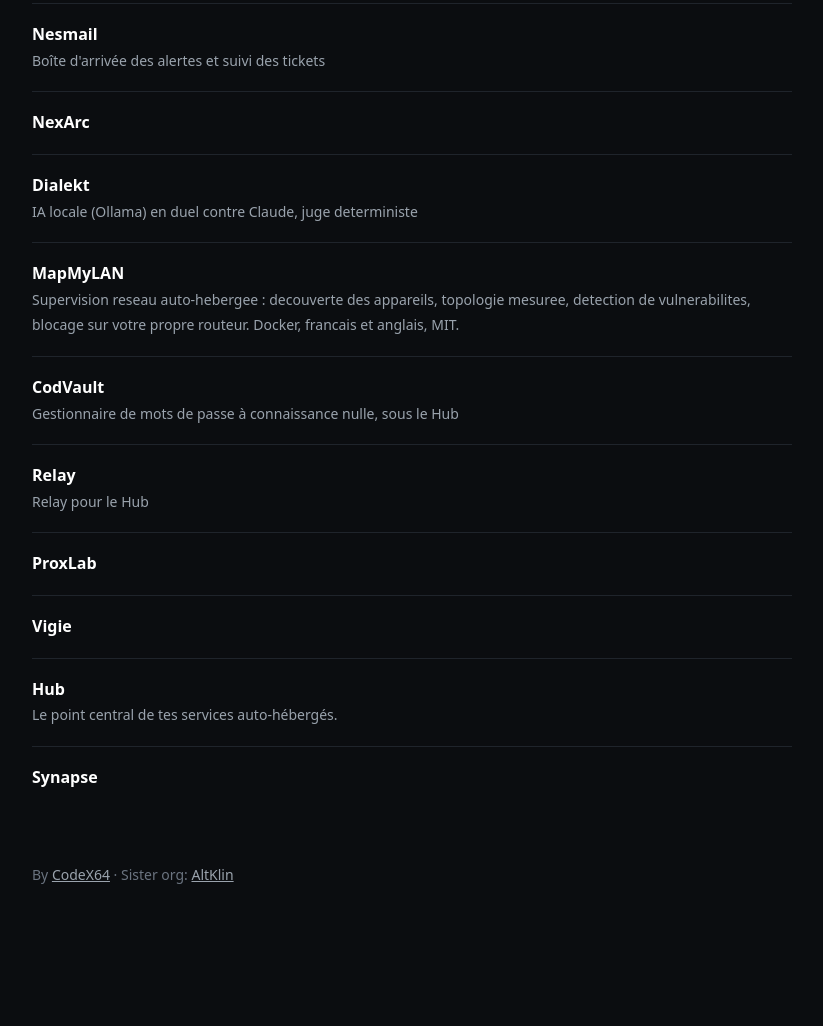
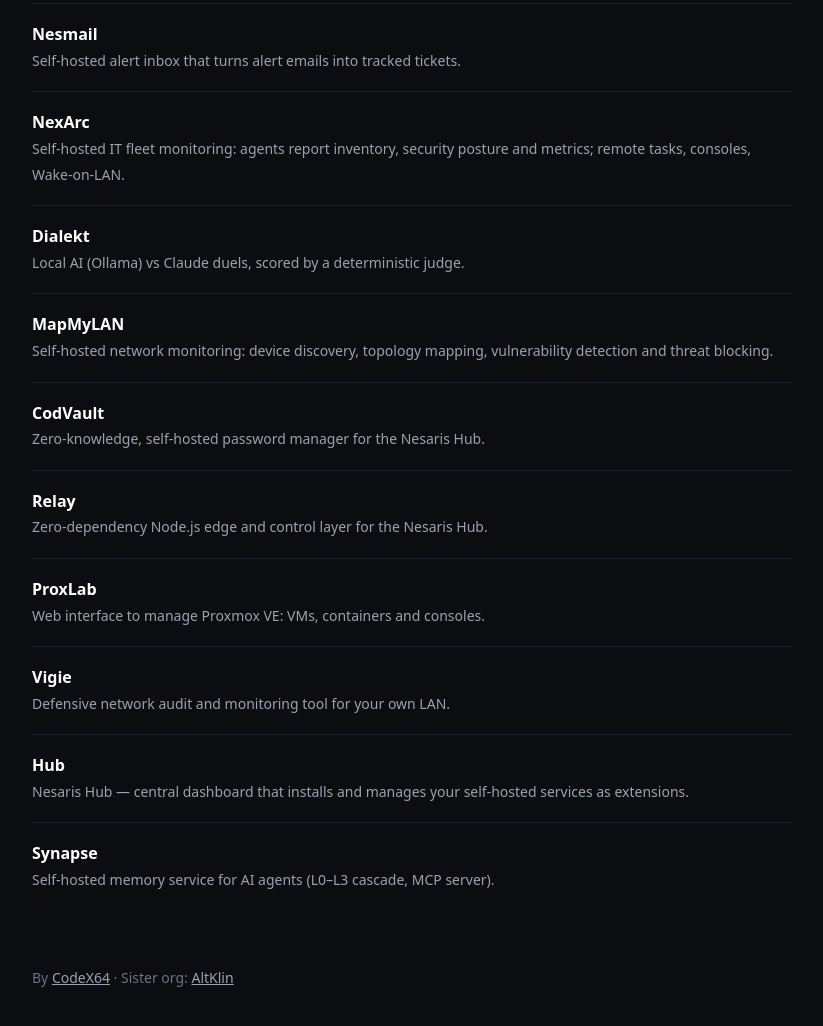
Before and after one commit to Nesaris/nesaris.github.io, a plain HTML site: page index.html in a window 1280 px wide. Shown: the part 280-1306 px from the top of the page, without its empty margins (228-1051 px from the left). Before the commit the page ends 1239 px from the top, so only its background shows below. Drawn offline with Linux system fonts and the light colour scheme.

Commit message:
Update project list

```diff
--- a/index.html
+++ b/index.html
@@ -3,13 +3,13 @@
 <meta property="og:title" content="Nesaris Network"><meta property="og:description" content="Self-hosted network tools — mapping, monitoring and securing your own LAN."><meta property="og:url" content="https://nesaris.github.io/">
 <script type="application/ld+json">{"@context":"https://schema.org","@type":"Organization","name":"Nesaris Network","url":"https://nesaris.github.io/","description":"Self-hosted network tools — mapping, monitoring and securing your own LAN.","sameAs":["https://github.com/Nesaris"]}</script>
 <style>body{margin:0;background:#0b0d10;color:#e6e8eb;font:16px/1.6 system-ui,sans-serif}main{max-width:760px;margin:0 auto;padding:72px 24px}h1{font-size:clamp(44px,9vw,84px);line-height:1;margin:0 0 20px;letter-spacing:-.03em}p{color:#9aa3ad;margin:0 0 8px}a{color:#fff}ul{list-style:none;padding:0;margin:48px 0}li{padding:18px 0;border-top:1px solid #1f242b}li a{font-weight:600;display:block;text-decoration:none}li span{color:#9aa3ad;font-size:14px}footer{margin-top:56px;font-size:14px;color:#6b7480}footer a{color:#9aa3ad}</style></head>
-<body><main><h1>Nesaris Network</h1><p>Self-hosted network tools — mapping, monitoring and securing your own LAN.</p><p><a href="https://github.com/Nesaris">github.com/Nesaris</a></p><ul><li><a href="https://github.com/Nesaris/Nesmail">Nesmail</a><span>Boîte d&apos;arrivée des alertes et suivi des tickets</span></li>
-<li><a href="https://github.com/Nesaris/NexArc">NexArc</a><span></span></li>
-<li><a href="https://github.com/Nesaris/Dialekt">Dialekt</a><span>IA locale (Ollama) en duel contre Claude, juge deterministe</span></li>
-<li><a href="https://github.com/Nesaris/MapMyLAN">MapMyLAN</a><span>Supervision reseau auto-hebergee : decouverte des appareils, topologie mesuree, detection de vulnerabilites, blocage sur votre propre routeur. Docker, francais et anglais, MIT.</span></li>
-<li><a href="https://github.com/Nesaris/CodVault">CodVault</a><span>Gestionnaire de mots de passe à connaissance nulle, sous le Hub</span></li>
-<li><a href="https://github.com/Nesaris/Relay">Relay</a><span>Relay pour le Hub</span></li>
-<li><a href="https://github.com/Nesaris/ProxLab">ProxLab</a><span></span></li>
-<li><a href="https://github.com/Nesaris/Vigie">Vigie</a><span></span></li>
-<li><a href="https://github.com/Nesaris/Hub">Hub</a><span>Le point central de tes services auto-hébergés.</span></li>
-<li><a href="https://github.com/Nesaris/Synapse">Synapse</a><span></span></li></ul><footer>By <a href="https://codexx64.github.io">CodeX64</a> · Sister org: <a href="https://altklin.github.io">AltKlin</a></footer></main></body></html>
+<body><main><h1>Nesaris Network</h1><p>Self-hosted network tools — mapping, monitoring and securing your own LAN.</p><p><a href="https://github.com/Nesaris">github.com/Nesaris</a></p><ul><li><a href="https://github.com/Nesaris/Nesmail">Nesmail</a><span>Self-hosted alert inbox that turns alert emails into tracked tickets.</span></li>
+<li><a href="https://github.com/Nesaris/NexArc">NexArc</a><span>Self-hosted IT fleet monitoring: agents report inventory, security posture and metrics; remote tasks, consoles, Wake-on-LAN.</span></li>
+<li><a href="https://github.com/Nesaris/Dialekt">Dialekt</a><span>Local AI (Ollama) vs Claude duels, scored by a deterministic judge.</span></li>
+<li><a href="https://github.com/Nesaris/MapMyLAN">MapMyLAN</a><span>Self-hosted network monitoring: device discovery, topology mapping, vulnerability detection and threat blocking.</span></li>
+<li><a href="https://github.com/Nesaris/CodVault">CodVault</a><span>Zero-knowledge, self-hosted password manager for the Nesaris Hub.</span></li>
+<li><a href="https://github.com/Nesaris/Relay">Relay</a><span>Zero-dependency Node.js edge and control layer for the Nesaris Hub.</span></li>
+<li><a href="https://github.com/Nesaris/ProxLab">ProxLab</a><span>Web interface to manage Proxmox VE: VMs, containers and consoles.</span></li>
+<li><a href="https://github.com/Nesaris/Vigie">Vigie</a><span>Defensive network audit and monitoring tool for your own LAN.</span></li>
+<li><a href="https://github.com/Nesaris/Hub">Hub</a><span>Nesaris Hub — central dashboard that installs and manages your self-hosted services as extensions.</span></li>
+<li><a href="https://github.com/Nesaris/Synapse">Synapse</a><span>Self-hosted memory service for AI agents (L0–L3 cascade, MCP server).</span></li></ul><footer>By <a href="https://codexx64.github.io">CodeX64</a> · Sister org: <a href="https://altklin.github.io">AltKlin</a></footer></main></body></html>
```
